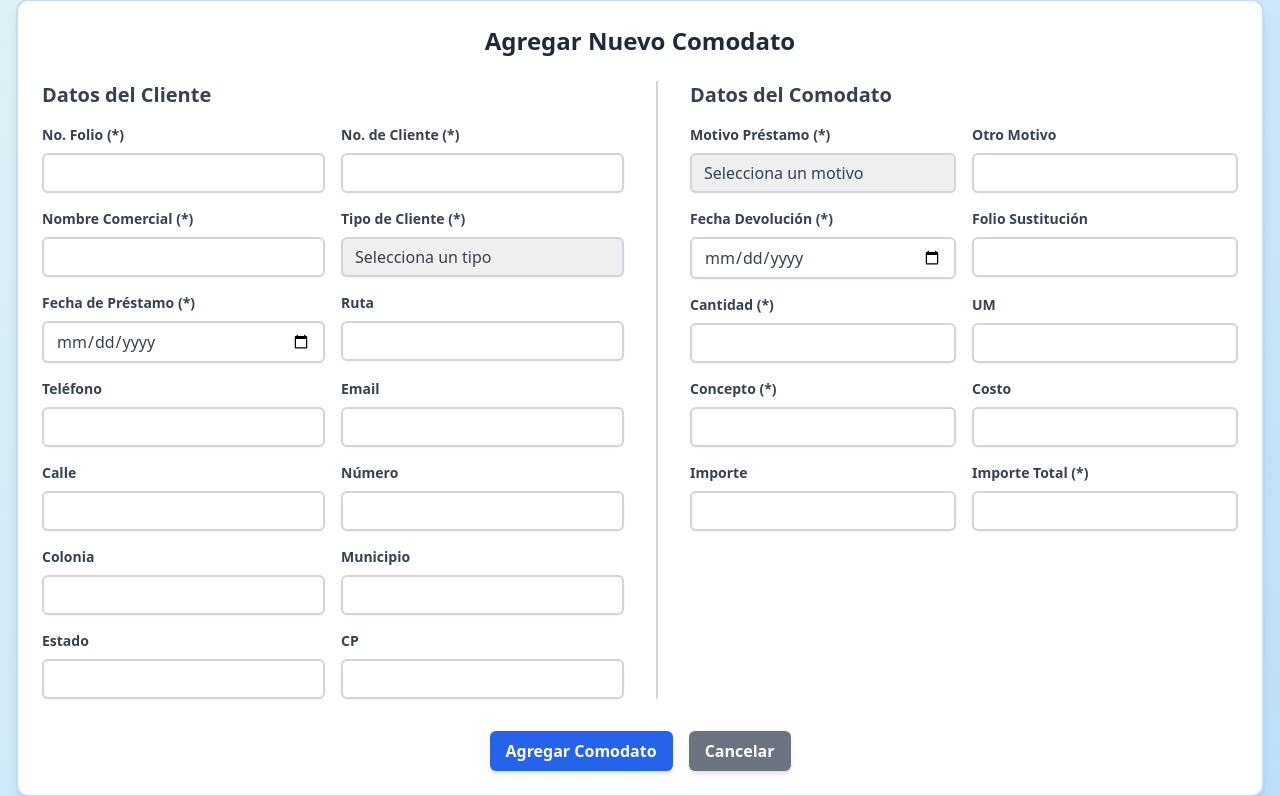
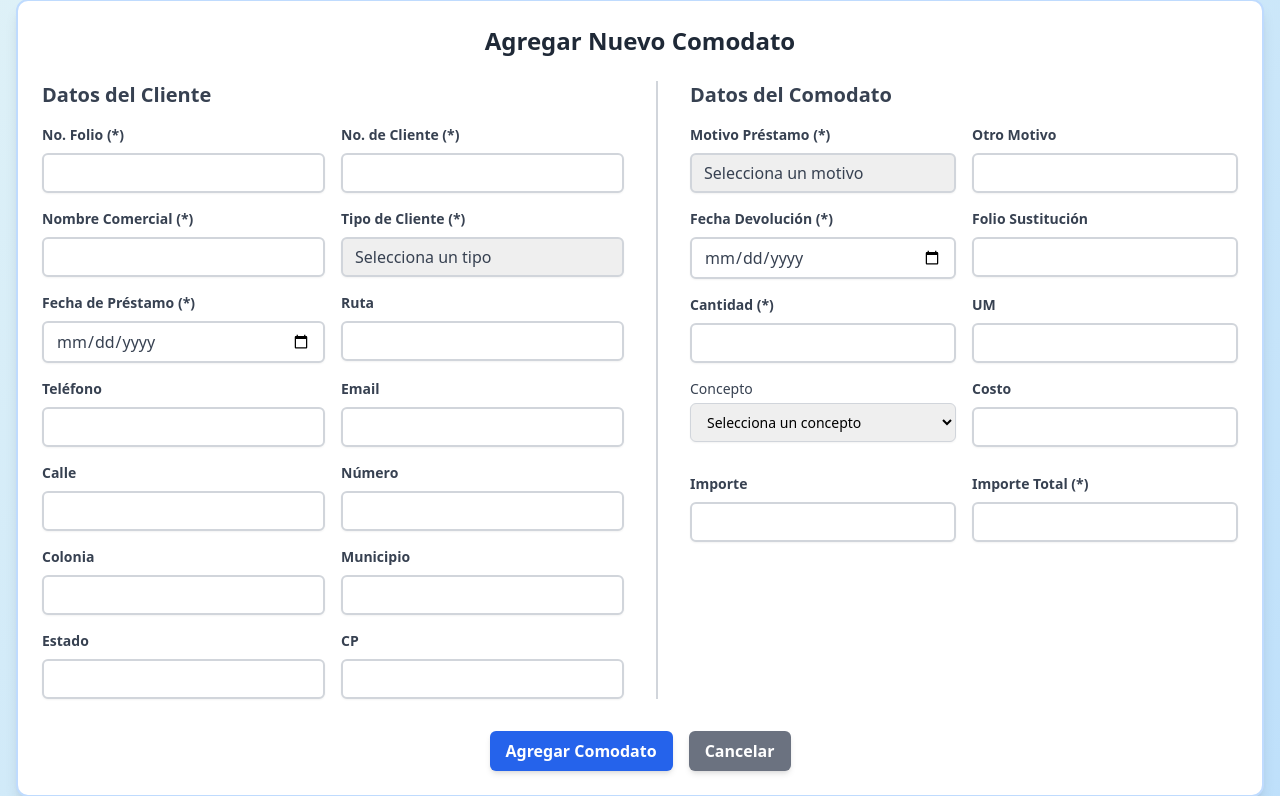
Before and after one commit to JubileoAzul/comodatos, a Flask app: page /comodatos/agregar in a window 1280 px wide. Shown: the part 133-929 px from the top of the page. Run offline with Flask 3, Linux system fonts and the light colour scheme; the visitor is signed in with stand-in values (Sample User, id 1); data that the repository does not hold is empty; some libraries are stand-ins or nearby versions.

Commit message:
Update agregar.html
cambios en agregar conceptos

```diff
--- a/Jubileo/templates/comodatos/agregar.html
+++ b/Jubileo/templates/comodatos/agregar.html
@@ -229,9 +229,19 @@
                             <label for="UM" class="block text-gray-700 text-sm font-bold mb-2">UM</label>
                             <input type="text" name="UM" id="UM" value="{{ form.UM if form.UM else '' }}" class="shadow-sm appearance-none border-2 border-gray-300 rounded-md w-full py-2 px-3 text-gray-700 leading-tight focus:outline-none focus:ring-2 focus:ring-blue-500 focus:border-transparent">
                         </div>
-                        <div class="form-group">
-                            <label for="concepto" class="block text-gray-700 text-sm font-bold mb-2">Concepto (*)</label>
-                            <input type="text" name="concepto" id="concepto" value="{{ form.concepto if form.concepto else '' }}" class="shadow-sm appearance-none border-2 border-gray-300 rounded-md w-full py-2 px-3 text-gray-700 leading-tight focus:outline-none focus:ring-2 focus:ring-blue-500 focus:border-transparent" required>
+                        <div class="mb-4">
+                            <label for="concepto" class="block text-sm font-medium text-gray-700">Concepto</label>
+                            <select name="concepto" id="concepto" required class="mt-1 block w-full px-3 py-2 border border-gray-300 rounded-md shadow-sm focus:outline-none focus:ring-blue-500 focus:border-blue-500 sm:text-sm">
+                                <option value="" disabled selected>Selecciona un concepto</option>
+                                <option value="Conservador">Conservador</option>
+                                <option value="Garrafón 11 Litros">Garrafón 11 Litros</option>
+                                <option value="Garrafón 19 Litros">Garrafón 19 Litros</option>
+                                <option value="Garrafón 20 Litros">Garrafón 20 Litros</option>
+                                <option value="Despachador">Despachador</option>
+                                <option value="Refrigerador">Refrigerador</option>
+                                <option value="Exhibidor">Exhibidor</option>
+                                <option value="Otro">Otro</option>
+                            </select>
                         </div>
                         <div class="form-group">
                             <label for="costo" class="block text-gray-700 text-sm font-bold mb-2">Costo</label>
```
